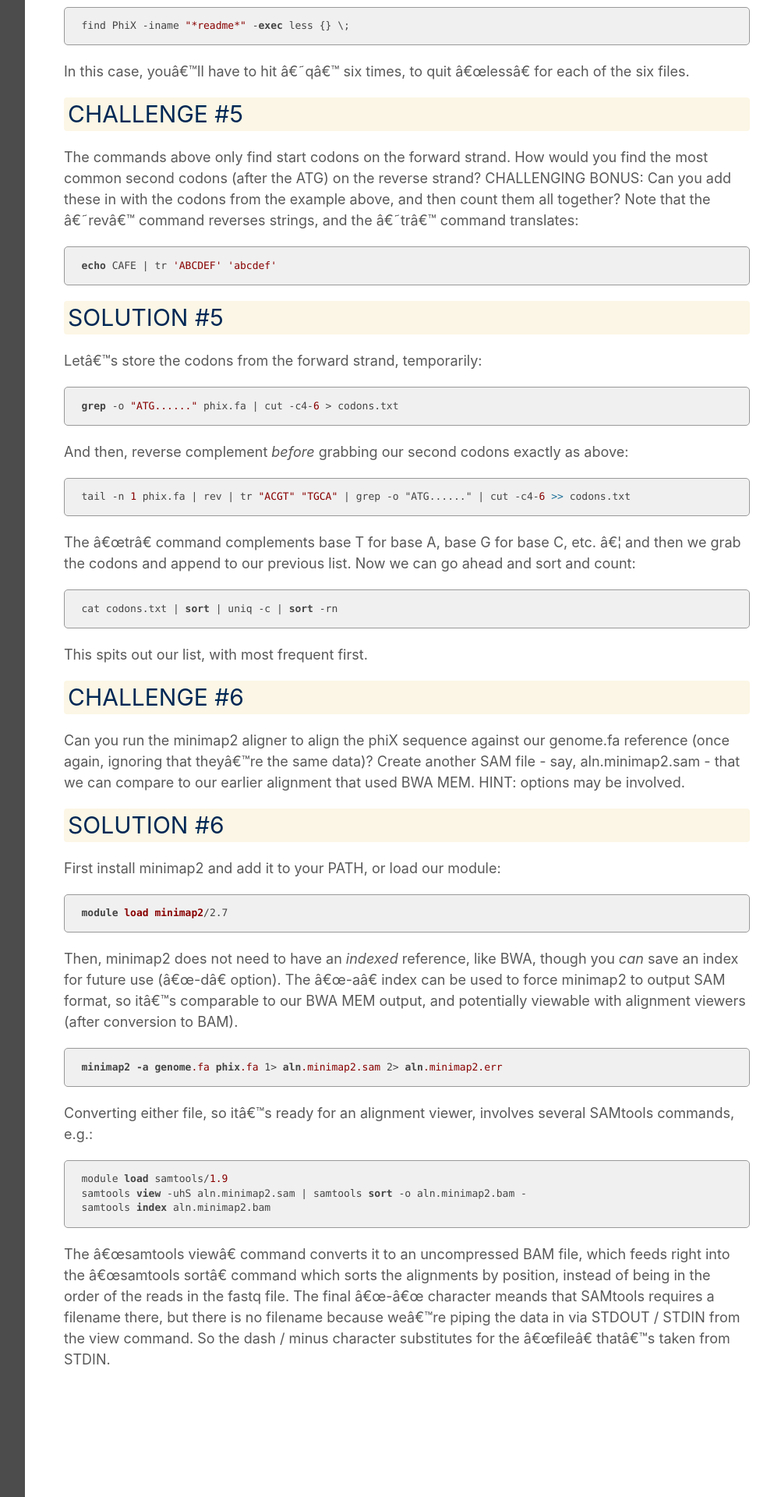
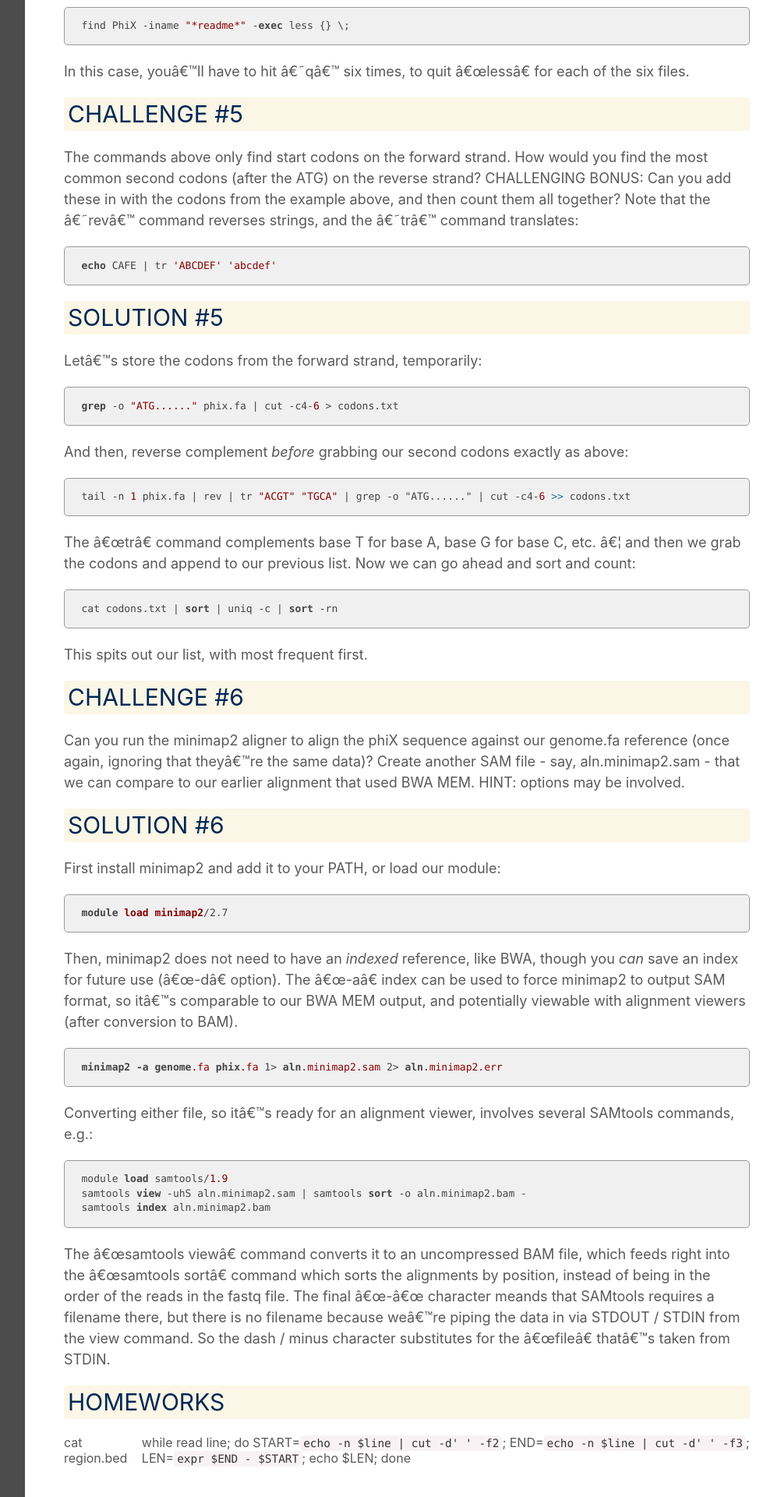
Before and after one commit to ucdavis-bioinformatics-training/2021-June-Introduction-to-the-Command-Line-for-Bioinformatics, a Jekyll site: the page built from cli/command-line-intro-challenge-solutions.md, in a window 1280 px wide. Shown: the part 2737-4657 px from the top of the page at 78% size, without its empty margins (268-1261 px from the left). Built offline with Jekyll 4.4.1, drawn with Linux system fonts in a browser that asks for light colours; our own code applies the rules of GitHub Pages for plain Markdown files.

Commit message:
adding homework

```diff
--- a/cli/command-line-intro-challenge-solutions.md
+++ b/cli/command-line-intro-challenge-solutions.md
@@ -132,3 +132,10 @@ Converting either file, so it's ready for an alignment viewer, involves several
     samtools index aln.minimap2.bam
 
 The "samtools view" command converts it to an uncompressed BAM file, which feeds right into the "samtools sort" command which sorts the alignments by position, instead of being in the order of the reads in the fastq file. The final "-" character meands that SAMtools requires a filename there, but there is no filename because we're piping the data in via STDOUT / STDIN from the view command. So the dash / minus character substitutes for the "file" that's taken from STDIN.
+
+
+
+HOMEWORKS
+----------
+
+cat region.bed | while read line; do START=`echo -n $line | cut -d' ' -f2`; END=`echo -n $line | cut -d' ' -f3`; LEN=`expr $END - $START`; echo $LEN; done
```
Also changed, not shown: cli/command-line-intro3.md (+10 -4 lines).
